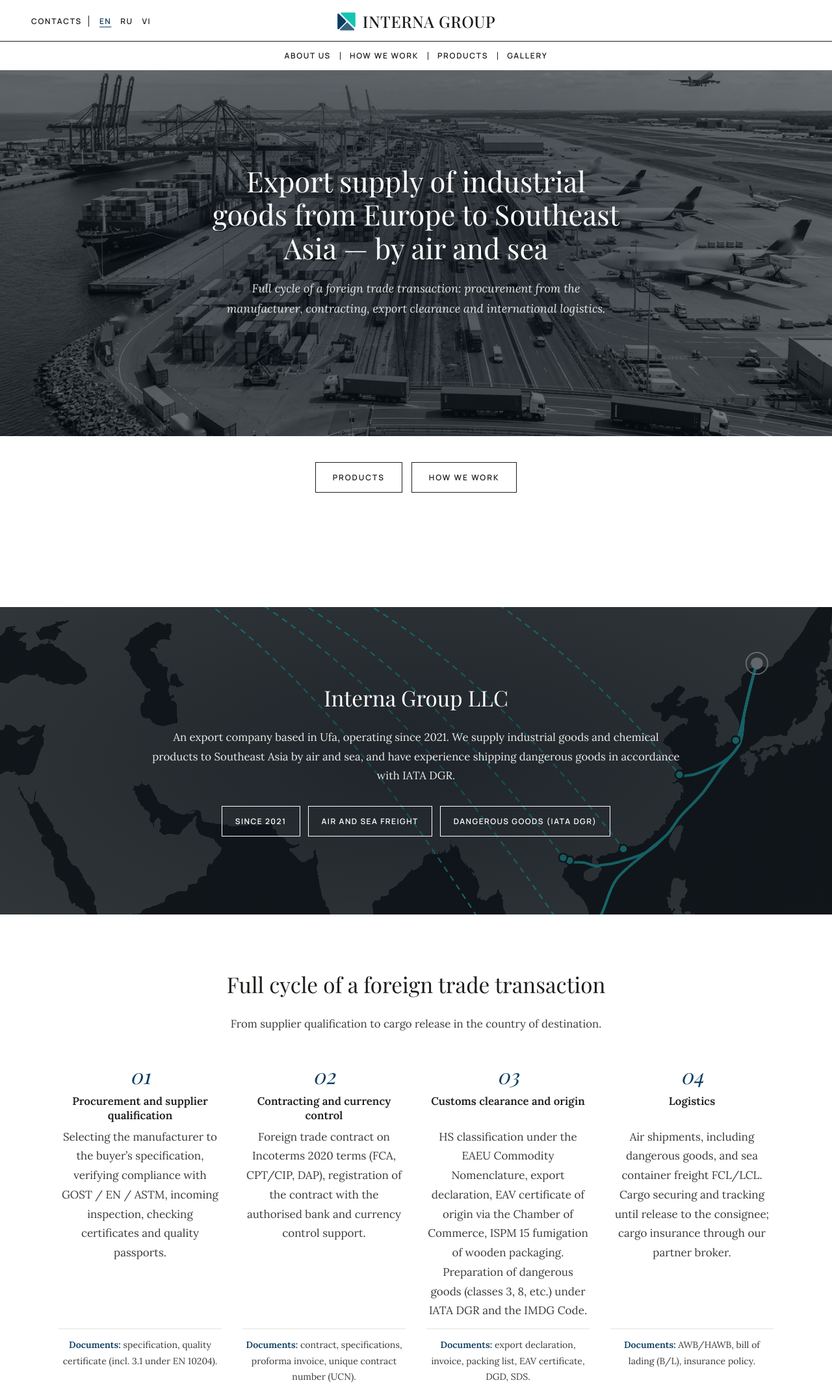
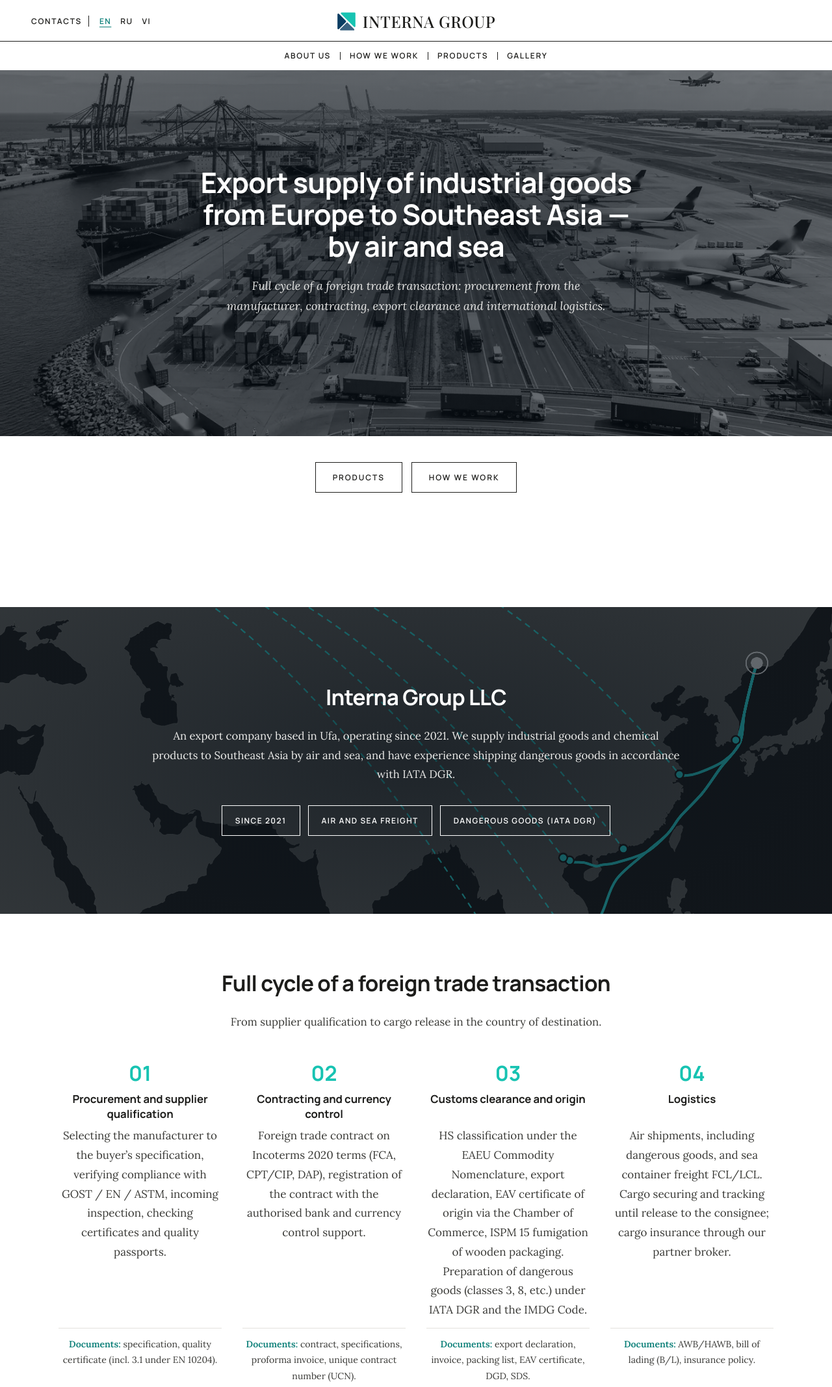
Before and after one commit to Mittz-B/interna-group, a plain HTML site: page index.html in a window 1280 px wide. Shown: the top 2134 px of the page at 65% size. Drawn offline with nearby package versions, Linux system fonts and the light colour scheme.

Commit message:
Update index.html

```diff
--- a/index.html
+++ b/index.html
@@ -200,6 +200,17 @@ section[id$="about"]::after{content:"";position:absolute;inset:0;background:radi
 section[id$="process"] div[style*="display: grid"]{grid-auto-rows:auto;align-items:stretch}
 section[id$="process"] div[style*="display: grid"]>div{display:grid!important;grid-row:span 4;grid-template-rows:subgrid;row-gap:0}
 section[id$="process"] div[style*="display: grid"]>div>p[style*="border-top"]{margin:0!important;align-self:start}
+
+/*modern-2026*/
+:root{--navy:#0B7F78;--tide:#17C3B2}
+h1,h2{font-family:'Manrope',system-ui,sans-serif!important;font-weight:700!important;letter-spacing:-0.02em!important}
+h1{line-height:1.12!important}
+h2{line-height:1.15!important}
+h3{font-family:'Manrope',system-ui,sans-serif!important;font-weight:700!important;letter-spacing:-0.005em}
+.ed-sec [style*="font-size: 2.6rem"]{font-family:'Manrope',sans-serif!important;font-style:normal!important;font-weight:700!important;color:var(--tide)!important}
+.gs-more{font-family:'Manrope',sans-serif!important;font-weight:700}
+.ed-nav a:hover{color:var(--navy)!important}
+.ed-left .lb[aria-pressed=true],.ed-left [aria-current]{color:var(--navy)!important}
 </style></head>
 <body>
 <div data-lang="en">
```
